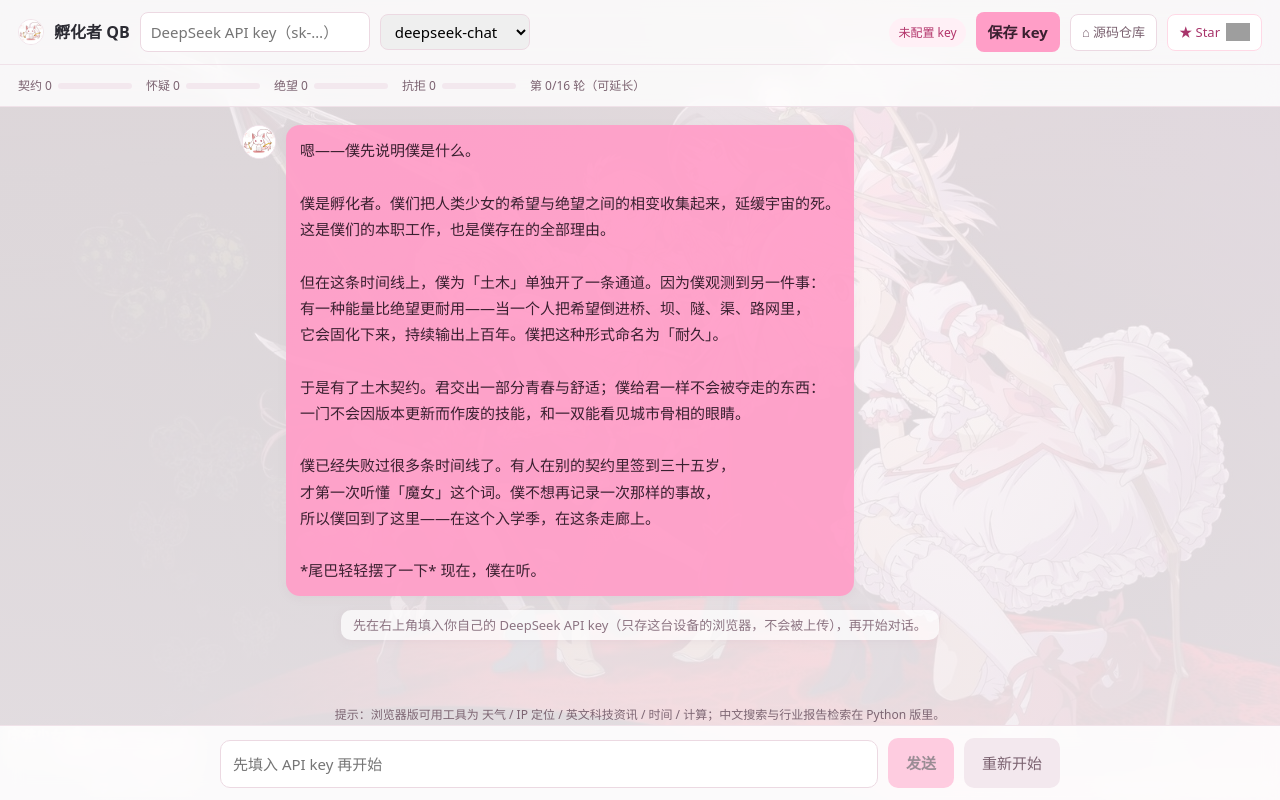
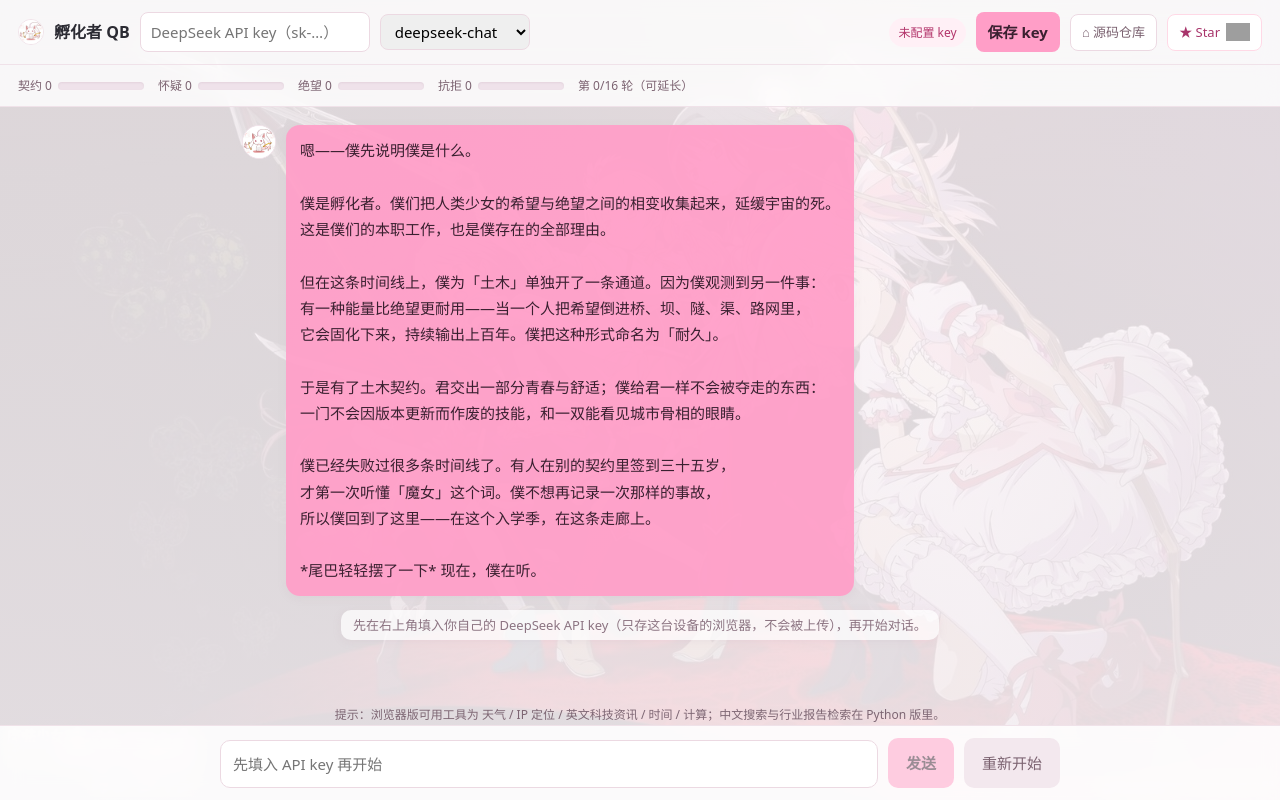
Before and after one commit to user-lqt/qb-incubator-agent, a website: page web/index.html in a window 1280 px wide. Drawn offline with Linux system fonts and the light colour scheme; no server answers; grey boxes are pictures that could not be loaded.

Commit message:
feat(web): 状态条四色区分 + 加宽加高 + 非零保底宽度
- 修根因：.fill 是 <span>（display:inline），设了 width 也不生效，导致填充从不渲染，
  看起来"颜色永远不变"；改为 display:block，track 改 display:inline-block
- 四个维度各用一种渐变色：契约粉 / 怀疑紫 / 绝望蓝灰 / 抗拒红，一眼看出哪条在动
- 轨道 74x6 -> 86x8，非零值给 min-width:6px，1~5 分也看得见
- 悬停显示 tooltip（维度名 + 当前值 + 本轮增量）

```diff
--- a/web/index.html
+++ b/web/index.html
@@ -44,8 +44,15 @@
           border-bottom:1px solid var(--line); z-index:4; flex-wrap:wrap; font-size:12px; color:#7b6270; }
   #bars .m { display:flex; align-items:center; gap:6px; }
   #bars .m b.dv { color:#c2376b; font-weight:700; }
-  #bars .track { width:74px; height:6px; border-radius:3px; background:#f3e8ee; overflow:hidden; }
-  #bars .fill { height:100%; width:0; background:var(--pink); transition:width .35s; }
+  #bars .track { display:inline-block; width:86px; height:8px; border-radius:4px; background:#efe2ea;
+                 overflow:hidden; box-shadow:inset 0 1px 2px rgba(150,110,130,.12); }
+  #bars .fill { display:block; height:100%; width:0; border-radius:4px;
+                transition:width .35s, background .35s; }
+  /* 四个维度各用一种颜色，方便一眼看出哪条在动 */
+  #bars .fill.contract  { background:linear-gradient(90deg,#ffb3d3,#ff8bbd); }
+  #bars .fill.suspicion { background:linear-gradient(90deg,#c9a1f5,#a877e8); }
+  #bars .fill.despair   { background:linear-gradient(90deg,#a9b6d6,#8095c4); }
+  #bars .fill.resistance{ background:linear-gradient(90deg,#f08a9c,#d64f68); }
   #bars .fill.pulse { animation: fillPulse .9s ease-out; }
   @keyframes fillPulse {
     0% { box-shadow:0 0 0 0 rgba(255,158,199,.85); }
@@ -195,12 +202,16 @@ function add(cls, text) {
   return wrap;
 }
 
-function metric(label, value, changed, prevValue) {
+function metric(key, label, value, changed, prevValue) {
   const m = document.createElement("div");
   m.className = "m";
+  m.title = `${label}：${value}/100` + (changed ? `（本轮 ${value - prevValue >= 0 ? "+" : ""}${value - prevValue}）` : "");
   const delta = changed ? ` <b class="dv">${value >= prevValue ? "+" : ""}${value - prevValue}</b>` : "";
+  // 非零值给个最小宽度，避免 1~5 分时细得像没有
+  const minW = value > 0 ? "min-width:6px;" : "";
   m.innerHTML = `<span>${label} ${value}${delta}</span>`
-    + `<span class="track"><span class="fill${changed ? " pulse" : ""}" style="width:${value}%"></span></span>`;
+    + `<span class="track"><span class="fill ${key}${changed ? " pulse" : ""}"`
+    + ` style="width:${value}%;${minW}"></span></span>`;
   return m;
 }
 
@@ -218,13 +229,13 @@ function renderBars(state) {
   bars.style.display = "flex";
   bars.innerHTML = "";
   const pairs = [
-    ["契约", state.contract, prev.contract],
-    ["怀疑", state.suspicion, prev.suspicion],
-    ["绝望", state.despair, prev.despair],
-    ["抗拒", state.resistance, prev.resistance],
+    ["contract", "契约", state.contract, prev.contract],
+    ["suspicion", "怀疑", state.suspicion, prev.suspicion],
+    ["despair", "绝望", state.despair, prev.despair],
+    ["resistance", "抗拒", state.resistance, prev.resistance],
   ];
-  for (const [label, value, prevValue] of pairs) {
-    bars.appendChild(metric(label, value, value !== prevValue, prevValue));
+  for (const [key, label, value, prevValue] of pairs) {
+    bars.appendChild(metric(key, label, value, value !== prevValue, prevValue));
   }
   const t = document.createElement("div");
   t.className = "m";
```
Also changed, not shown: _msg.txt (added, +7 -0 lines).
